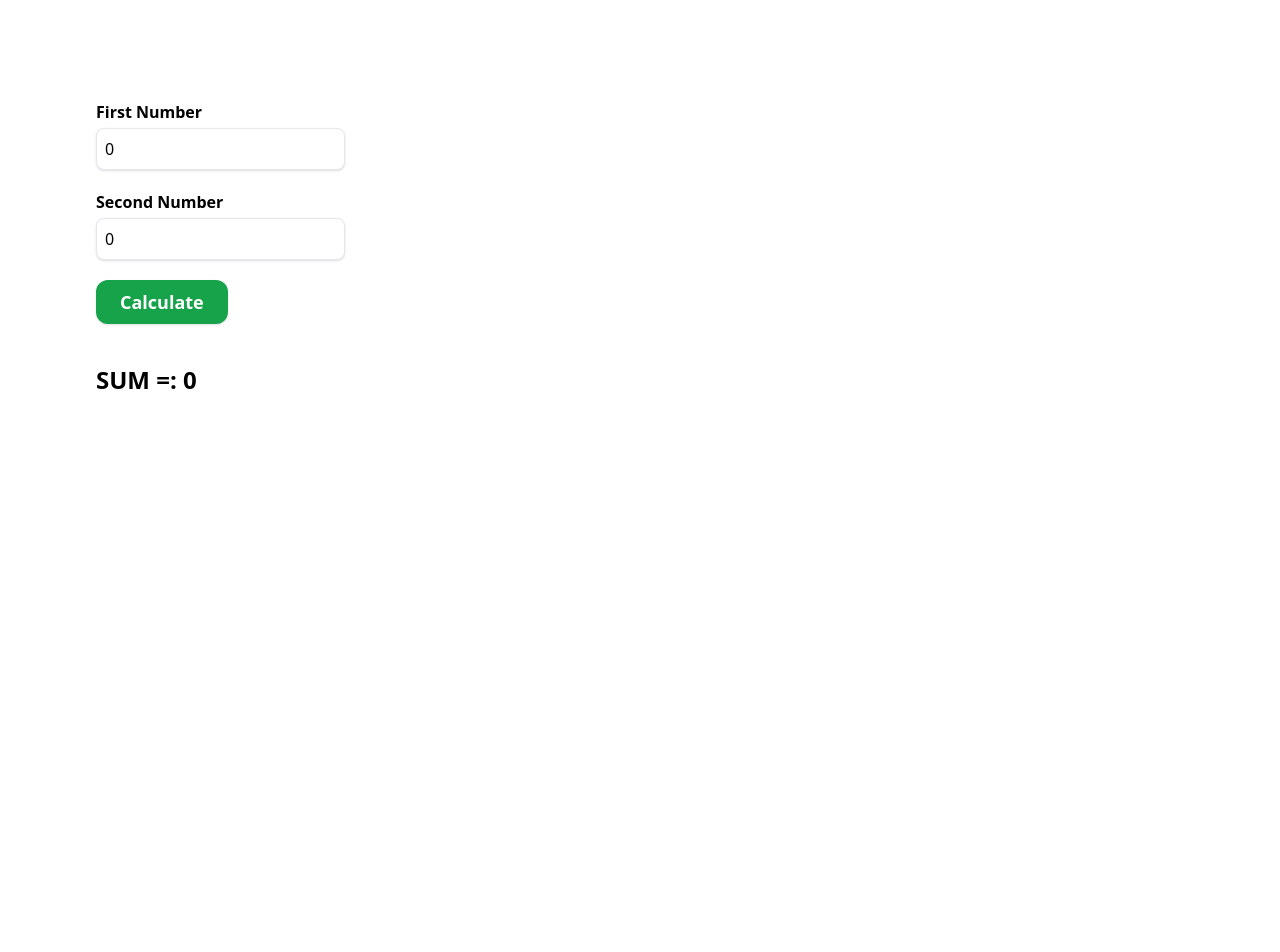
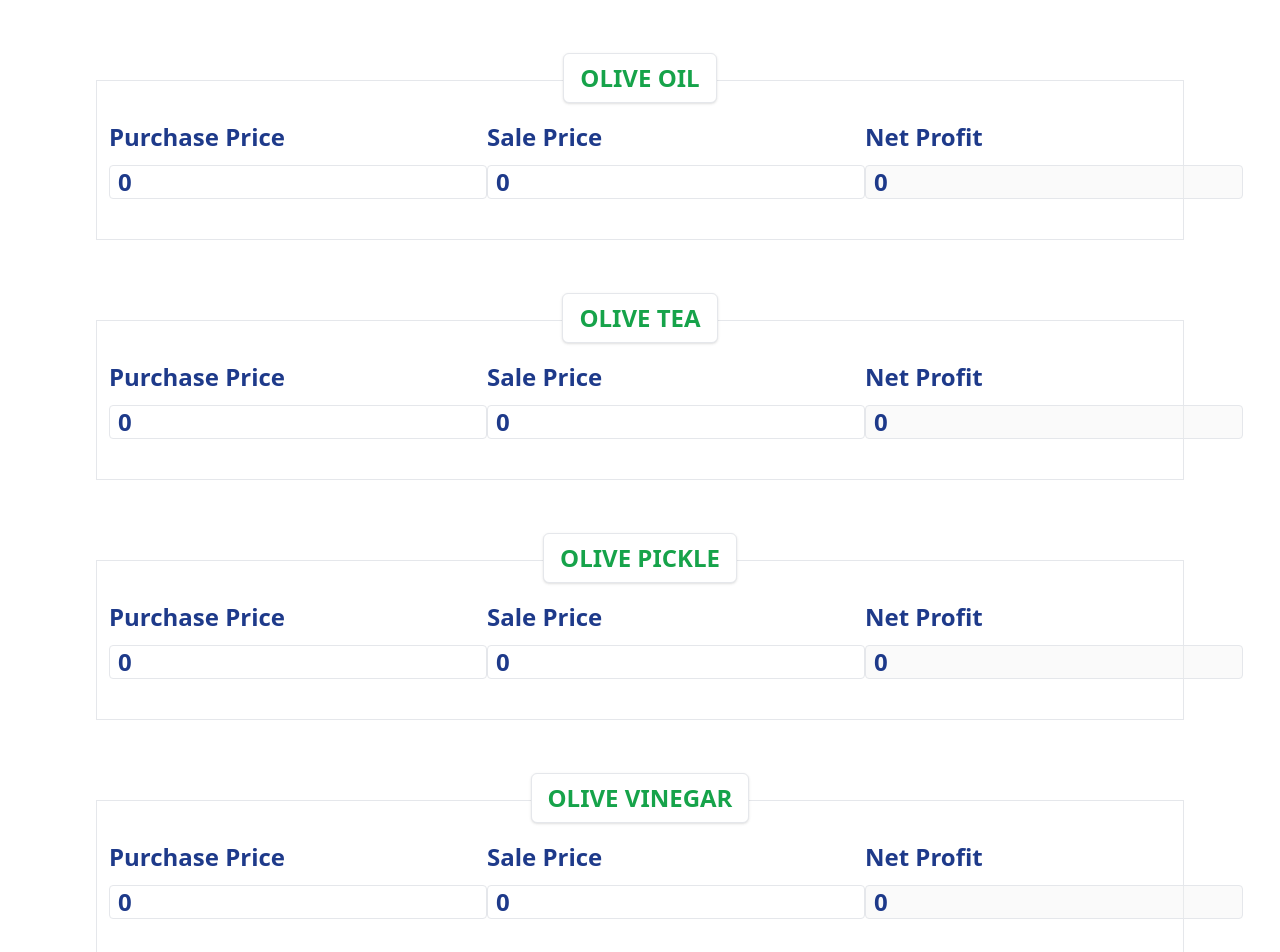
Before and after one commit to ahsamology/React-vite-first-project, a React (Vite) app: page / in a window 1280 px wide. Shown: the top 952 px of the page. Before the commit the page ends 800 px from the top, so only its background shows below. Built offline with nearby package versions, Linux system fonts and the light colour scheme.

Commit message:
net profit task has been done

```diff
--- a/src/App.jsx
+++ b/src/App.jsx
@@ -4,8 +4,17 @@ function App() {
 
   const [number1, setNumber1] = useState(0);
   const [number2, setNumber2] = useState(0);
+  const [number3, setNumber3] = useState(0);
+  const [number4, setNumber4] = useState(0);
+  const [number5, setNumber5] = useState(0);
+  const [number6, setNumber6] = useState(0);
+  const [number7, setNumber7] = useState(0);
+  const [number8, setNumber8] = useState(0);
+  const [sum1, setSum1] = useState(0)
+  const [sum2, setSum2] = useState(0)
+  const [sum3, setSum3] = useState(0)
+  const [sum4, setSum4] = useState(0)
 
-  const [sum, setSum] = useState(0)
 
   function handleNumber1Change(event) {
     setNumber1(event.target.value)
@@ -16,32 +25,135 @@ function App() {
 
   }
 
+  function handleNumber3Change(event) {
+    setNumber3(event.target.value)
+  }
+
+  function handleNumber4Change(event) {
+    setNumber4(event.target.value)
+  }
+
+  function handleNumber5Change(event) {
+    setNumber5(event.target.value)
+  }
+
+  function handleNumber6Change(event) {
+    setNumber6(event.target.value)
+  }
+
+  function handleNumber7Change(event) {
+    setNumber7(event.target.value)
+  }
+
+  function handleNumber8Change(event) {
+    setNumber8(event.target.value)
+  }
+
+
   function handleSum() {
-    let calSum = Number(number1) + Number(number2)
-    setSum(calSum)
+    let calSum21 = Number(number2) - Number(number1)
+    let calSum43 = Number(number4) - Number(number3)
+    let calSum65 = Number(number6) - Number(number5)
+    let calSum78 = Number(number8) - Number(number7)
+    setSum1(calSum21)
+    setSum2(calSum43)
+    setSum3(calSum65)
+    setSum4(calSum78)
 
   }
 
   return (
-    <div className="container pt-20">
-      <div className="my-5">
-        <p className="mb-1 font-semibold">First Number</p>
-        <input value={number1} type="number" onChange={handleNumber1Change} className="border shadow focus:shadow-md rounded-lg focus:ring-0 focus:outline-none p-2  " />
+    <div className="container  pt-20 ">
+
+      <div className="relative flex justify-around font-bold text-2xl border px-3 py-10 text-blue-900">
+        <p className="absolute -top-7 px-4 text-green-600 p-2 text-2xl bg-white shadow border rounded-md ">OLIVE OIL</p>
+
+        <div >
+          <p className="mb-3">Purchase Price</p>
+          <input value={number1} type="number" onChange={handleNumber1Change} className="rounded border shadow-black pl-2" />
+        </div>
+
+        <div>
+          <p className="mb-3">Sale Price</p>
+          <input value={number2} type="number" onChange={handleNumber2Change} className="rounded border shadow-black pl-2" />
+        </div>
+        <div>
+          <p className="mb-3">Net Profit </p>
+          <input value={sum1} disabled className="rounded border shadow-black pl-2"/>
+        </div>
       </div>
-      <div className="my-5">
-        <p className="mb-1 font-semibold">Second Number</p>
-        <input value={number2} type="number" onChange={handleNumber2Change} className="border shadow focus:shadow-md rounded-lg focus:ring-0 focus:outline-none p-2  " />
+      <div className="relative mt-20 flex justify-around font-bold text-2xl border px-3 py-10 text-blue-900">
+        <p className="absolute -top-7 px-4 text-green-600 p-2 text-2xl bg-white shadow border rounded-md ">OLIVE TEA</p>
+
+        <div >
+          <p className="mb-3">Purchase Price</p>
+          <input value={number3} type="number" onChange={handleNumber3Change} className="rounded border shadow-black pl-2" />
+        </div>
+
+        <div>
+          <p className="mb-3">Sale Price</p>
+          <input value={number4} type="number" onChange={handleNumber4Change} className="rounded border shadow-black pl-2" />
+        </div>
+        <div>
+          <p className="mb-3">Net Profit </p>
+          <input value={sum2} disabled className="rounded border shadow-black pl-2"/>
+        </div>
+      </div>
+      <div className="relative mt-20 flex justify-around font-bold text-2xl border px-3 py-10 text-blue-900">
+        <p className="absolute -top-7 px-4 text-green-600 p-2 text-2xl bg-white shadow border rounded-md ">OLIVE PICKLE</p>
+
+        <div >
+          <p className="mb-3">Purchase Price</p>
+          <input value={number5} type="number" onChange={handleNumber5Change} className="rounded border shadow-black pl-2" />
+        </div>
+
+        <div>
+          <p className="mb-3">Sale Price</p>
+          <input value={number6} type="number" onChange={handleNumber6Change} className="rounded border shadow-black pl-2" />
+        </div>
+        <div>
+          <p className="mb-3">Net Profit </p>
+          <input value={sum3} disabled className="rounded border shadow-black pl-2"/>
+        </div>
+      </div>
+      <div className="relative mt-20 flex justify-around font-bold text-2xl border px-3 py-10 text-blue-900">
+        <p className="absolute -top-7 px-4 text-green-600 p-2 text-2xl bg-white shadow border rounded-md ">OLIVE VINEGAR</p>
+
+        <div >
+          <p className="mb-3">Purchase Price</p>
+          <input value={number7} type="number" onChange={handleNumber7Change} className="rounded border shadow-black pl-2" />
+        </div>
+
+        <div>
+          <p className="mb-3">Sale Price</p>
+          <input value={number8} type="number" onChange={handleNumber8Change} className="rounded border shadow-black pl-2" />
+        </div>
+        <div>
+          <p className="mb-3">Net Profit </p>
+          <input value={sum4} disabled className="rounded border shadow-black pl-2"/>
+        </div>
       </div>
 
-      <button onClick={handleSum} className="bg-green-600 px-6 py-2 text-lg font-semibold rounded-xl shadow text-white">
+<div>
+<div className="px-4 mt-4  p-2 bg-white shadow border rounded-md ">
+
+<p className="text-green-600  text-2xl mb-4 underline">Summary:</p>
+
+<p>Olive Oil: {sum1}</p>
+<p>Olive Tea: {sum2}</p>
+<p>Olive Pickle: {sum3}</p>
+<p>Olive Vinegar: {sum4}</p>
+<hr className="my-4"/>
+<strong>Total Profit: {sum1 + sum2 + sum3 + sum4}</strong>
+</div>
+
+</div>
+
+
+      <div className="mt-10 w-full flex justify-center">
+      <button onClick={handleSum} className="bg-green-600 px-6 py-2 text-lg  font-semibold rounded-xl shadow text-white mx-auto ">
         Calculate
       </button>
-
-      <div className="mt-10">
-        {/* <p className="text-2xl font-semibold my-4">Number 1: {number1}</p>
-        <p className="text-2xl font-semibold my-4">Number 2: {number2}</p> */}
-        <p className="text-2xl font-semibold my-4">SUM =: {sum}</p>
-
       </div>
 
     </div>
--- /dev/null
+++ b/src/Sumoftwonumbers.jsx
@@ -0,0 +1,50 @@
+import { useState } from "react";
+
+function App() {
+
+  const [number1, setNumber1] = useState(0);
+  const [number2, setNumber2] = useState(0);
+  const [sum, setSum] = useState(0)
+
+  function handleNumber1Change(event) {
+    setNumber1(event.target.value)
+  }
+
+  function handleNumber2Change(event) {
+    setNumber2(event.target.value)
+
+  }
+
+  function handleSum() {
+    let calSum = Number(number1) + Number(number2)
+    setSum(calSum)
+
+  }
+
+  return (
+    <div className="container pt-20">
+      <div className="my-5">
+        <p className="mb-1 font-semibold">First Number</p>
+        <input value={number1} type="number" onChange={handleNumber1Change} className="border shadow focus:shadow-md rounded-lg focus:ring-0 focus:outline-none p-2  " />
+      </div>
+      <div className="my-5">
+        <p className="mb-1 font-semibold">Second Number</p>
+        <input value={number2} type="number" onChange={handleNumber2Change} className="border shadow focus:shadow-md rounded-lg focus:ring-0 focus:outline-none p-2  " />
+      </div>
+
+      <button onClick={handleSum} className="bg-green-600 px-6 py-2 text-lg font-semibold rounded-xl shadow text-white">
+        Calculate
+      </button>
+
+      <div className="mt-10">
+        {/* <p className="text-2xl font-semibold my-4">Number 1: {number1}</p>
+        <p className="text-2xl font-semibold my-4">Number 2: {number2}</p> */}
+        <p className="text-2xl font-semibold my-4">SUM {sum}</p>
+
+      </div>
+
+    </div>
+  )
+}
+
+export default App
```
